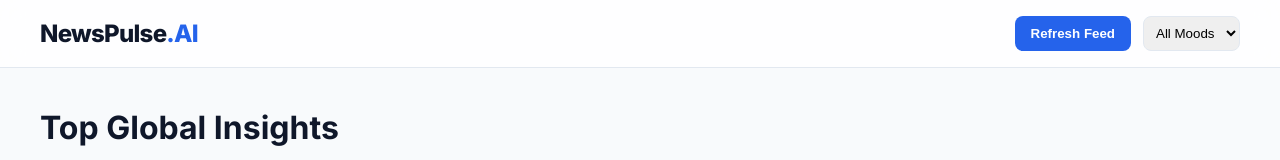
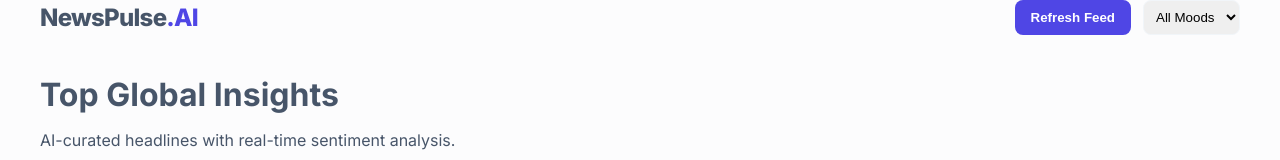
Before and after one commit to ritikrajkvs/newspulse, a React (Vite) app in the folder frontend/: page / in a window 1280 px wide. Shown: the top 160 px of the page. Built offline with nearby package versions, Linux system fonts and the light colour scheme; no server answers.

Commit message:
Update App.css

```diff
--- a/frontend/src/App.css
+++ b/frontend/src/App.css
@@ -1,55 +1,52 @@
 :root {
-  --primary: #2563eb;
-  --primary-hover: #1d4ed8;
-  --bg-main: #f8fafc;
-  --bg-card: #ffffff;
-  --text-main: #0f172a;
-  --text-muted: #64748b;
-  --border: #e2e8f0;
+  --primary: #4f46e5;
+  --bg-app: #fcfcfd;
+  --text-title: #0f172a;
+  --text-body: #475569;
+  --border: #f1f5f9;
+  --radius: 16px;
 }
 
 body {
+  background-color: var(--bg-app);
+  color: var(--text-body);
+  font-family: 'Inter', sans-serif;
   margin: 0;
-  font-family: 'Inter', sans-serif;
-  background-color: var(--bg-main);
-  color: var(--text-main);
-  -webkit-font-smoothing: antialiased;
 }
 
-/* Glassmorphism Header */
-.sticky-header {
+.nav-blur {
+  background: rgba(255, 255, 255, 0.85);
+  backdrop-filter: blur(12px);
   position: sticky;
   top: 0;
-  z-index: 50;
-  background: rgba(255, 255, 255, 0.8);
-  backdrop-filter: blur(12px);
-  border-bottom: 1px solid var(--border);
-  padding: 1rem 0;
+  z-index: 100;
+  border-bottom: 1px solid rgba(0,0,0,0.05);
 }
 
-/* Professional Card Hover */
 .news-card {
-  transition: all 0.3s cubic-bezier(0.4, 0, 0.2, 1);
+  background: white;
+  border-radius: var(--radius);
+  padding: 24px;
   border: 1px solid var(--border);
+  transition: all 0.3s ease;
 }
 
 .news-card:hover {
-  transform: translateY(-4px);
-  box-shadow: 0 12px 20px -5px rgba(0, 0, 0, 0.1), 0 8px 10px -6px rgba(0, 0, 0, 0.1);
-  border-color: #cbd5e1;
+  transform: translateY(-5px);
+  box-shadow: 0 20px 25px -5px rgba(0,0,0,0.05);
+  border-color: #e2e8f0;
 }
 
-/* Custom Spinner */
-.spinner {
-  width: 40px;
-  height: 40px;
-  border: 3px solid #f1f5f9;
-  border-top: 3px solid var(--primary);
+.pulse-loader {
+  width: 48px;
+  height: 48px;
   border-radius: 50%;
-  animation: spin 0.8s linear infinite;
+  border: 3px solid var(--primary);
+  animation: pulse 1s infinite;
 }
 
-@keyframes spin {
-  from { transform: rotate(0deg); }
-  to { transform: rotate(360deg); }
+@keyframes pulse {
+  0% { transform: scale(0.95); box-shadow: 0 0 0 0 rgba(79, 70, 229, 0.7); }
+  70% { transform: scale(1); box-shadow: 0 0 0 10px rgba(79, 70, 229, 0); }
+  100% { transform: scale(0.95); box-shadow: 0 0 0 0 rgba(79, 70, 229, 0); }
 }
```
